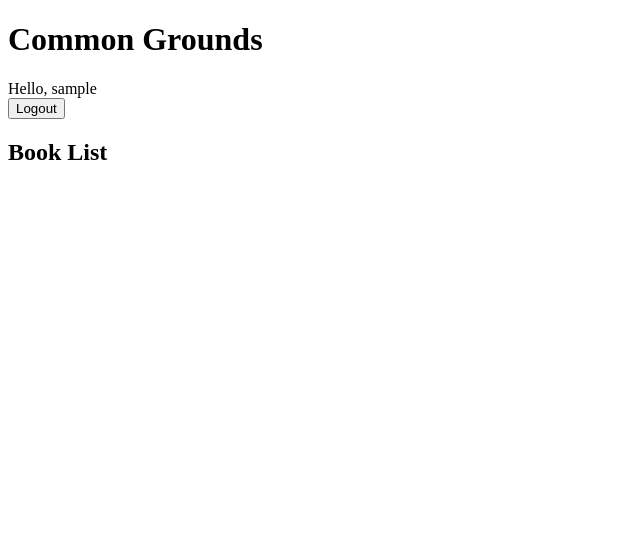
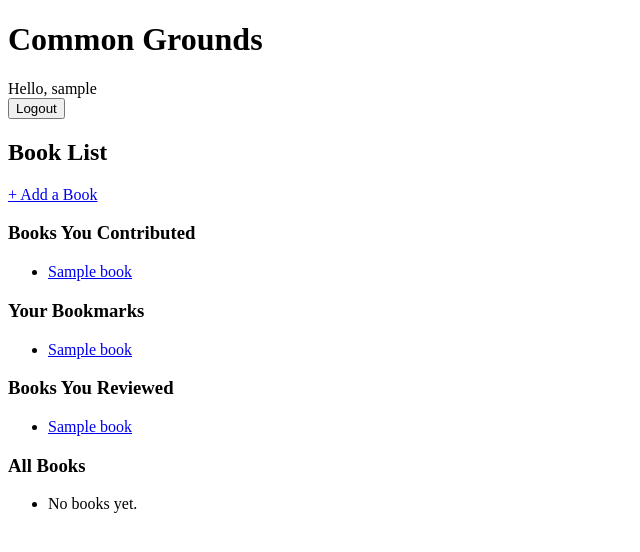
Before and after one commit to seandominicyap-cpu/commongrounds-E-6, a Django app: page /bookclub/books/ in a window 1280 px wide. Shown: the top 552 px of the page, without its empty margins (0-640 px from the left). Run offline with Django 5.2, Linux system fonts and the light colour scheme; a user stored in the database is signed in; tables that the repository leaves empty hold one stand-in row (values such as "Sample post"); parts of the project's set-up code (start-up, migrations or seed data) failed here and were passed over.

Commit message:
Made bugfixes in bookclub

```diff
--- a/commongrounds/bookclub/templates/bookclub/book_detail.html
+++ b/commongrounds/bookclub/templates/bookclub/book_detail.html
@@ -1,6 +1,6 @@
 {% extends 'base.html' %}
 {% block heading_text %} {{ book.title }} {% endblock %}
-{% block content %}
+{% block body %}
 
 <p>
     <strong>Title:</strong>
@@ -37,7 +37,7 @@
 </p>
 
 {% if request.user.is_authenticated and request.user.profile == book.contributor %}
-    <a href=""{% url 'bookclub:book_update' book.id %}"><Edit Book/a>
+    <a href="{% url 'bookclub:book_update' book.id %}">Edit Book</a>
 {% endif %}
 
 <p><strong>Bookmarks:</strong>{{ bookmark_count }}</p>
--- a/commongrounds/bookclub/templates/bookclub/book_form.html
+++ b/commongrounds/bookclub/templates/bookclub/book_form.html
@@ -3,7 +3,7 @@
 {% block body %}
 
 <form method = "POST">
-    {% crsf_token %}
+    {% csrf_token %}
     {{ form.as_p }}
         <button type="submit">Save</button>
 </form>
--- a/commongrounds/bookclub/templates/bookclub/book_list.html
+++ b/commongrounds/bookclub/templates/bookclub/book_list.html
@@ -2,9 +2,9 @@
 {% block heading_text %} Book List {% endblock%}
 
 
-{% block content %}
+{% block body %}
 
-<a href = "{%url 'bookbluc: book_create'%}">+ Add a Book</a>
+<a href = "{%url 'bookclub:book_create'%}">+ Add a Book</a>
 
 {%if request.user.is_authenticated %}
     {% if contributed_books %}
--- a/commongrounds/bookclub/urls.py
+++ b/commongrounds/bookclub/urls.py
@@ -10,4 +10,5 @@ urlpatterns = [
     path("book/add/", views.book_create, name="book_create"),
     path("book/<int:id>/edit/", views.book_update, name="book_update"),
     path("book/<int:id>/borrow/", views.book_borrow, name="book_borrow"),
+    path("book/<int:id>/bookmark/", views.book_bookmark, name="book_bookmark"),
 ]
--- a/commongrounds/bookclub/views.py
+++ b/commongrounds/bookclub/views.py
@@ -22,7 +22,7 @@ def book_list(request):
         user_books = books.exclude(contributor=profile).exclude(
             bookmark__profile=profile).exclude(bookreview__user_reviewer=profile)
 
-        ctx["books"] = books.exclude(id__in=user_books)
+        ctx["all_books"] = user_books
         ctx["contributed_books"] = contributed
         ctx["bookmarked_books"] = bookmarked
         ctx["reviewed_books"] = reviewed
--- a/commongrounds/diyprojects/admin.py
+++ b/commongrounds/diyprojects/admin.py
@@ -25,7 +25,6 @@ class RatingAdmin(admin.ModelAdmin):
     list_display = ('project', 'score')
     list_filter = ('score',)
 
-# admin.site.register(Profile, ProfileAdmin)
 admin.site.register(Project, ProjectAdmin)
 admin.site.register(ProjectCategory, CategoryAdmin)
 admin.site.register(Favorite, FavoriteAdmin)
--- a/commongrounds/localevents/admin.py
+++ b/commongrounds/localevents/admin.py
@@ -37,6 +37,3 @@ class EventAdmin(admin.ModelAdmin):
 admin.site.register(EventType, EventTypeAdmin)
 admin.site.register(Event, EventAdmin)
 admin.site.register(EventSignup)
-
-admin.site.register(Profile)
-admin.site.register(Role)
```
Also changed, not shown: commongrounds/bookclub/migrations/0001_initial.py, commongrounds/bookclub/migrations/__init__.py (added), commongrounds/commissions/migrations/0001_initial.py, commongrounds/commissions/migrations/__init__.py (added), commongrounds/diyprojects/migrations/0001_initial.py, commongrounds/diyprojects/migrations/__init__.py (added), commongrounds/event_images/Screenshot_32.png (added), commongrounds/localevents/migrations/0001_initial.py (added), commongrounds/localevents/migrations/0002_event_event_capacity_event_event_image_and_more.py (deleted), commongrounds/localevents/migrations/__init__.py (added).
